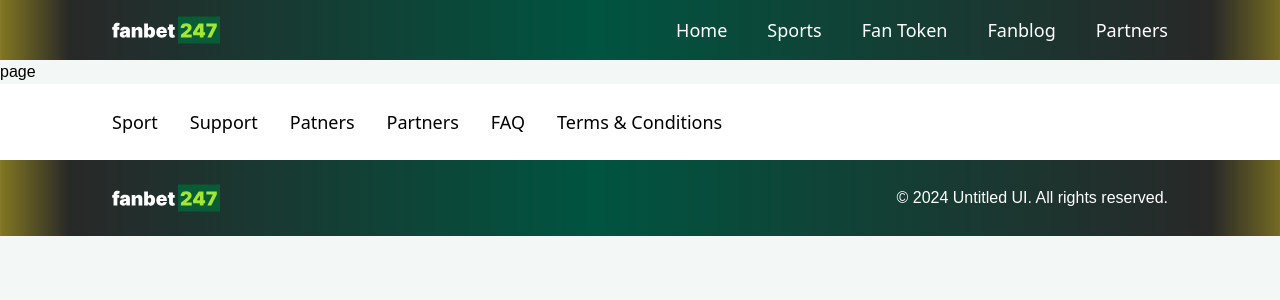
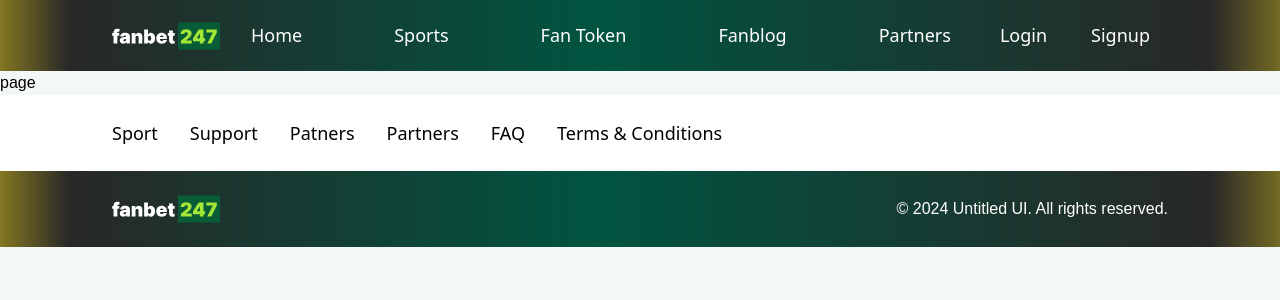
Before and after one commit to anantiikenna/fanbet247, a Next.js app: page /sport in a window 1280 px wide. Shown: the top 300 px of the page. Built offline with nearby package versions, Linux system fonts and the light colour scheme.

Commit message:
"Added authLinks constant and updated MobileNavbar and Nav components to include authentication links"

```diff
--- /dev/null
+++ b/app/(auth)/layout.tsx
@@ -0,0 +1,16 @@
+
+
+export default function RootLayout({
+  children,
+}: Readonly<{
+  children: React.ReactNode;
+}>) {
+  return (
+    <main className="flex min-h-screen w-full justify-between font-inter">
+      {children}
+      <div className="auth-asset">
+
+      </div>
+    </main>
+  );
+}
--- /dev/null
+++ b/app/(auth)/login/page.tsx
@@ -0,0 +1,10 @@
+
+const LogIn = () => {
+  return (
+    <section className='flex-center size-full max-sm:px-6'>
+      Login
+    </section>
+  )
+}
+
+export default LogIn
--- /dev/null
+++ b/app/(auth)/signup/page.tsx
@@ -0,0 +1,12 @@
+
+
+const SignUp = async () => {
+
+  return (
+    <section className='flex-center size-full max-sm:px-6'>
+
+    </section>
+  )
+}
+
+export default SignUp;
--- a/components/sections/MobileNavbar.tsx
+++ b/components/sections/MobileNavbar.tsx
@@ -1,7 +1,7 @@
 'use client';
 
 import Image from "next/image";
-import { navLinks, mtrendlingLinks } from "@/constants";
+import { navLinks, mtrendlingLinks, authLinks } from "@/constants";
 import { DropdownMenu, DropdownMenuContent, DropdownMenuLabel, DropdownMenuTrigger } from "../ui/dropdown-menu";
 import Link from "next/link";
 import { usePathname } from "next/navigation";
@@ -9,10 +9,10 @@ import { usePathname } from "next/navigation";
 const MobileNavbar = () => {
   const pathname = usePathname();
   return (
-    <section className="w-full flex flex-col py-5 gap-4 md:hidden bg-[#153E34]">
-      <div className="flex md:hidden justify-start gap-2 w-full px-5 bg-[#153E34]">
-        <DropdownMenu>
-          <DropdownMenuTrigger className='border-none'>
+    <section className="w-full flex flex-col py-5 gap-4 lg:hidden bg-[#153E34]">
+      <div className="flex justify-start gap-2 w-full px-5 bg-[#153E34]">
+        <DropdownMenu >
+          <DropdownMenuTrigger className='lg:hidden border-none'>
             <Image
               src='/assets/icons/hamburger.svg'
               width={50}
@@ -22,12 +22,27 @@ const MobileNavbar = () => {
             />
           </DropdownMenuTrigger>
           <DropdownMenuContent
-            className="md:hidden flex flex-col w-[800px] text-white px-10 py-5 font-sans bg-[#153E34] border-none gap-5"
+            className="lg:hidden flex flex-col w-[800px] text-white px-10 py-5 font-sans bg-[#153E34] border-none gap-5"
           >
+            <div className="flex border-b gap-5 border-[#667085]">
+              <Link
+                href={authLinks.login}
+                className={`font-bold font-noto-sans-display leading-normal text-lg ${authLinks.login === pathname && ' text-[#28FFBB] border-b-2 border-[#28FFBB]'}`}
+              >
+                Login
+              </Link>
+              <Link
+                href={authLinks.signup}
+                className={`font-bold font-noto-sans-display leading-normal text-lg ${authLinks.signup === pathname && ' text-[#28FFBB] border-b-2 border-[#28FFBB]'}`}
+              >
+                Signup
+              </Link>
+            </div>
+
             {navLinks.map((item) => {
-              const isActive = pathname === item.route || pathname.startsWith(`${item.route}`);
+              const isActive = pathname === item.route; //|| pathname.startsWith(`${item.route}`)
               return (
-                <DropdownMenuLabel key={item.label} className={isActive ? 'border-b-2 border-[#28FFBB]' : ''}>
+                <DropdownMenuLabel key={item.label} className={isActive ? 'border-b-2 border-[#28FFBB]' :''}>
 
                   <Link
                     href={item.route}
--- a/components/sections/Nav.tsx
+++ b/components/sections/Nav.tsx
@@ -1,23 +1,38 @@
+"use client"
 
-import { navLinks } from "@/constants";
+import { authLinks, navLinks } from "@/constants";
 import Image from "next/image";
 import Link from "next/link";
+import { usePathname } from "next/navigation";
 
 const Nav = () => {
+  const pathname = usePathname();
   return (
-    <nav className=' hidden md:flex justify-between w-full items-center bg-[url(/assets/images/background2.svg)] bg-no-repeat bg-cover py-6 md:p-4 lg:px-28 '>
+    <nav className=' hidden lg:flex justify-between w-full items-center bg-[url(/assets/images/background2.svg)] bg-no-repeat bg-cover py-6 md:p-4 lg:px-28 '>
       <Link href="/">
         <Image src='/assets/icons/logo.svg' alt="logo" width={108} height={24} />
       </Link>
       <ul className="flex gap-10">
           {navLinks.map((item) => (
-              <li key={item.label}>
+              <li key={item.label} className={item.route === pathname ? 'rounded-xl border-2 px-6 py-1 border-[#085D37]':' border-2 border-transparent px-6 py-1 '}>
                   <Link href={item.route} className='font-sans leading-normal text-lg text-white'>
                     {item.label}
                   </Link>
               </li>
           ))}
       </ul>
+      <ul className="flex gap-2 items-center">
+        <li className={authLinks.login === pathname ? 'rounded-xl border-2 px-6 py-1 border-[#085D37]':' border-2 border-transparent px-4 py-1 '}>
+          <Link href={authLinks.login} className='font-sans leading-normal text-lg text-white'>
+            Login
+          </Link>
+        </li>
+        <li className={authLinks.signup === pathname ? 'rounded-xl border-2 px-6 py-1 border-[#085D37]':' border-2 border-transparent px-4 py-1 '}>
+          <Link href={authLinks.signup} className='font-sans leading-normal text-lg text-white'>
+            Signup
+          </Link>
+        </li>
+      </ul>
     </nav>
   )
 }
--- a/constants/index.ts
+++ b/constants/index.ts
@@ -1,3 +1,11 @@
+export const authLinks = {
+  login: '/login',
+  signup: '/signup',
+  forgotPassword: '/forgot-password',
+  resetPassword: '/reset-password',
+};
+
+
 export const navLinks = [
     {
       imgURL: "/assets/icons/home.svg",
```
